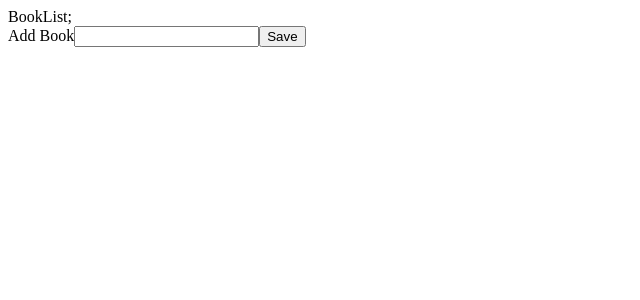
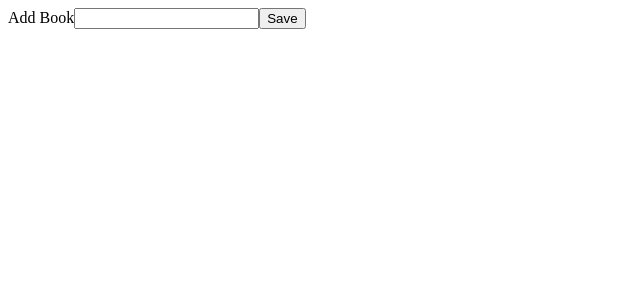
Before and after one commit to rgharding/react, a React (Create React App) app in the folder books2/: page / in a window 1280 px wide. Shown: the top 300 px of the page, without its empty margins (0-640 px from the left). Built offline with nearby package versions, Linux system fonts and the light colour scheme.

Commit message:
BookList component wired up to App component and receiving books prop. Imported BookShow component

```diff
--- a/books2/src/components/BookList.js
+++ b/books2/src/components/BookList.js
@@ -1,8 +1,16 @@
-function BookList() {
+import BookShow from './BookShow';
+
+function BookList(props) {
+
+  const { books } = props;
+
+  const updatedList = books.map(book => {
+    return <BookShow book={book} />
+  });
 
   return (
     <div>
-      BookList;
+      {updatedList}
     </div>
   );
 };
```
